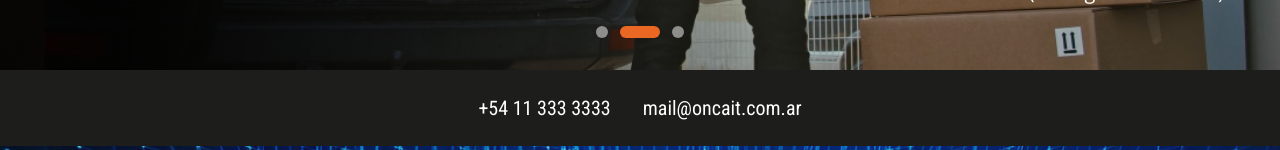
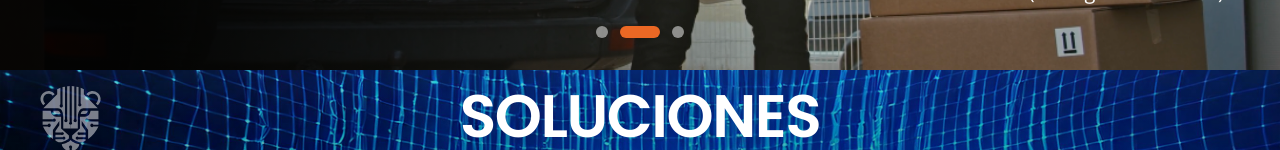
Before and after one commit to yabreu65/onca, a Next.js app: page / in a window 1280 px wide. Shown: the part 802-952 px from the top of the page. Built offline with nearby package versions, Linux system fonts and the light colour scheme; no server answers.

Commit message:
fix: remove contact bar above home solutions

```diff
--- a/components/home/ServicesPreview.tsx
+++ b/components/home/ServicesPreview.tsx
@@ -26,14 +26,6 @@ export default function ServicesPreview() {
 
   return (
     <section id="servicios" className="w-full">
-      {/* Top contact bar */}
-      <div className="bg-[#1D1D1B] text-white py-2 md:py-6">
-        <div className="max-w-7xl mx-auto  font-roboto text-xs md:text-xl px-4 flex justify-center gap-8">
-          <span>+54 11 333 3333</span>
-          <span>mail@oncait.com.ar</span>
-        </div>
-      </div>
-
       {/* Blue header section */}
       <div
         className="relative text-white overflow-hidden py-4"
```
